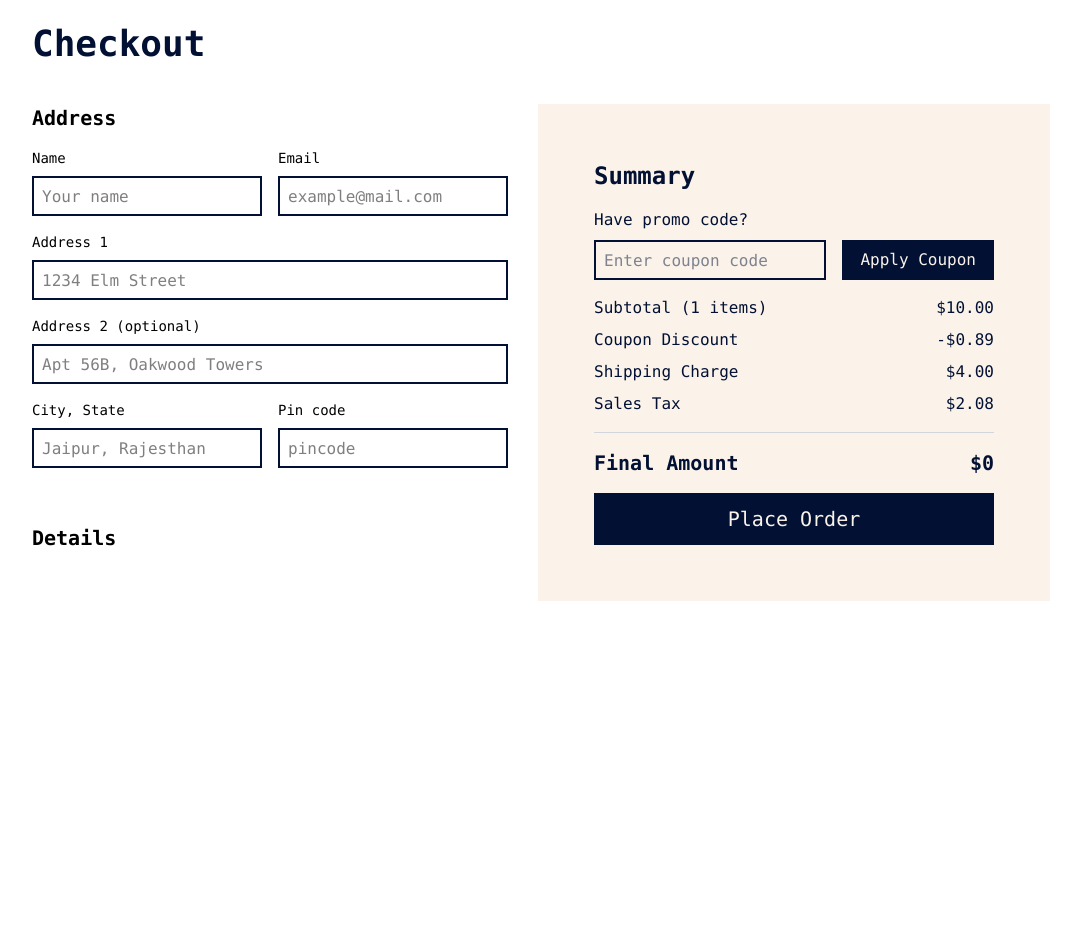
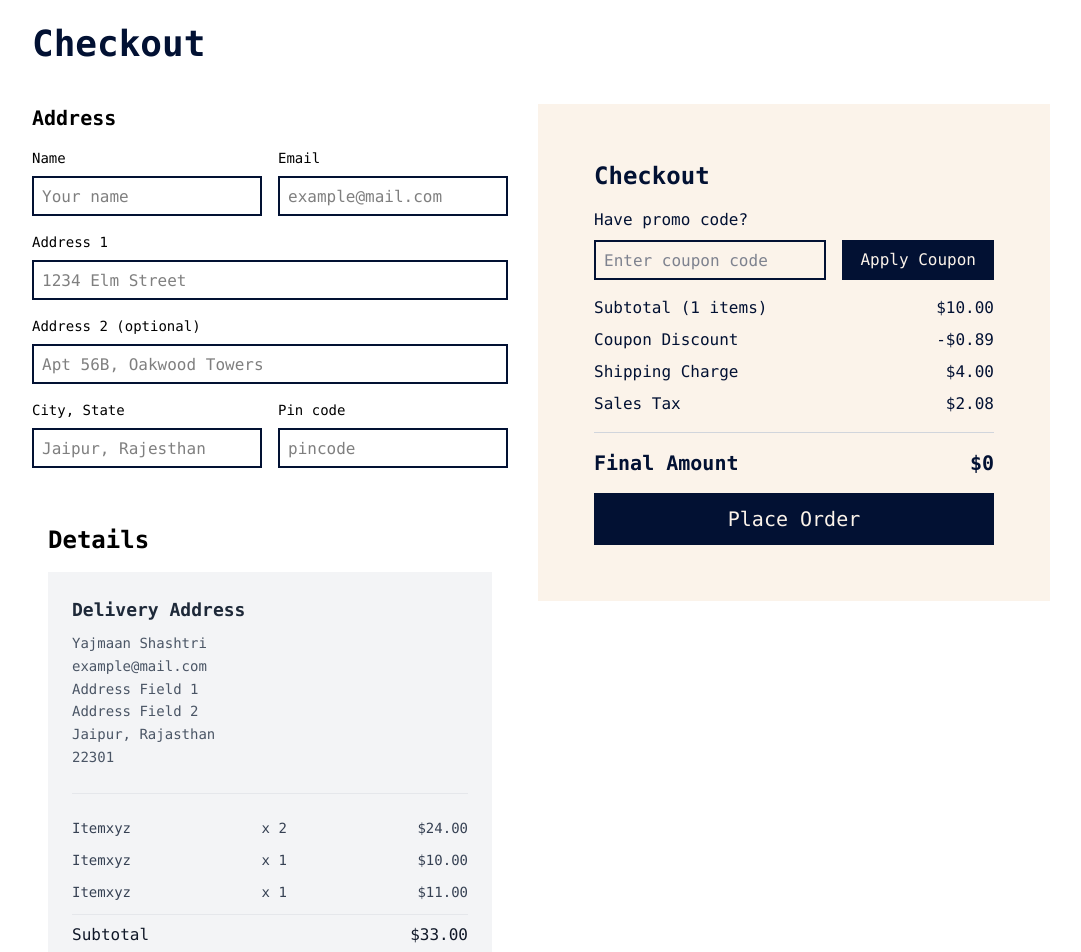
Before and after one commit to sanskar127/client-cart-checkout-flow-react, a React (Vite) app: page /checkout in a window 1280 px wide. Shown: the top 952 px of the page, without its empty margins (96-1177 px from the left). Before the commit the page ends 800 px from the top, so only its background shows below. Built offline with nearby package versions, Linux system fonts and the light colour scheme.

Commit message:
Details Page added

```diff
--- a/src/components/client/Checkout/DetailsCard.jsx
+++ b/src/components/client/Checkout/DetailsCard.jsx
@@ -1,11 +1,51 @@
-import React from 'react'
+import React from 'react';
 
 const DetailsCard = () => {
   return (
-    <section className='w-full'>
-      <h2 className="text-xl font-bold">Details</h2>
+    <section className="w-full max-w-3xl mx-auto px-4 mb-14">
+      <h2 className="text-2xl font-semibold mb-4">Details</h2>
+
+      <div className="bg-gray-100 p-6 space-y-6 w-full">
+        {/* Delivery Address */}
+        <section>
+          <h4 className="text-lg font-semibold mb-2 text-gray-800">Delivery Address</h4>
+          <p className="text-sm text-gray-600 leading-relaxed">
+            Yajmaan Shashtri <br />
+            example@mail.com <br />
+            Address Field 1 <br />
+            Address Field 2 <br />
+            Jaipur, Rajasthan <br />
+            22301 <br />
+          </p>
+        </section>
+
+        <div className="border-t border-gray-200" />
+
+        {/* Order Summary */}
+        <section className="space-y-3">
+          {[
+            { name: 'Itemxyz', qty: 2, price: 12.0 },
+            { name: 'Itemxyz', qty: 1, price: 10.0 },
+            { name: 'Itemxyz', qty: 1, price: 11.0 }
+          ].map((item, index) => (
+            <div
+              key={index}
+              className="flex justify-between text-sm text-gray-700"
+            >
+              <span>{item.name}</span>
+              <span>x {item.qty}</span>
+              <span>${(item.qty * item.price).toFixed(2)}</span>
+            </div>
+          ))}
+
+          <div className="flex justify-between text-base font-medium text-gray-900 pt-2 border-t border-gray-200">
+            <span>Subtotal</span>
+            <span>$33.00</span>
+          </div>
+        </section>
+      </div>
     </section>
-  )
-}
+  );
+};
 
-export default DetailsCard
+export default DetailsCard;
--- a/src/components/client/Checkout/SummaryCard.jsx
+++ b/src/components/client/Checkout/SummaryCard.jsx
@@ -4,7 +4,7 @@ import CouponForm from '../CouponForm';
 const SummaryCard = () => {
   return (
     <section className="bg-background text-primary w-full max-w-lg mx-auto p-6 sm:p-8 lg:p-14">
-      <h3 className="text-2xl mb-4 font-semibold">Summary</h3>
+      <h3 className="text-2xl mb-4 font-semibold">Checkout</h3>
 
       {/* Coupon Form */}
       <CouponForm />
@@ -31,7 +31,6 @@ const SummaryCard = () => {
         </div>
       </div>
 
-      {/* Divider */}
       <div className="h-px my-4 bg-gray-300" />
 
       <div className="font-semibold text-xl flex justify-between mb-4">
--- a/src/pages/CardPage.jsx
+++ b/src/pages/CardPage.jsx
@@ -28,10 +28,27 @@ const CardPage = () => {
       </header>
 
       {/* Main Section */}
-      <main className='flex flex-col lg:flex-row items-start gap-6'>
+      <main className='flex flex-col lg:flex-row-reverse items-start gap-6'>
+
+        {/* Summary Card */}
+        <section className='bg-background text-primary w-full lg:w-1/3 p-6 lg:p-14'>
+          <div className='font-semibold text-xl flex justify-between mb-4'>
+            <h3>Estimated Total</h3>
+            <h3 className='text-xl'>${0}</h3>
+          </div>
+
+          <p className='text-sm mb-4'>Sales Tax will be calculated during checkout</p>
+
+          <button
+            className='bg-primary text-foreground text-xl font-medium text-center w-full py-3 cursor-pointer'
+            onClick={() => navigate('/checkout')}
+          >
+            Proceed to Checkout
+          </button>
+        </section>
+
+        {/* Cart Items Table */}
         <section className='w-full lg:w-2/3'>
-          {/* Cart Items Table */}
-          <section>
           <div className="overflow-x-auto"> {/* Enables horizontal scrolling on small screens */}
             <table className="min-w-full text-primary border-separate border-spacing-0">
               <thead className="bg-background-alt text-left">
@@ -57,24 +74,6 @@ const CardPage = () => {
             </table>
           </div>
         </section>
-        </section>
-
-        {/* Summary Card */}
-        <section className='bg-background text-primary w-full lg:w-1/3 p-6 lg:p-14'>
-          <div className='font-semibold text-xl flex justify-between mb-4'>
-            <h3>Estimated Total</h3>
-            <h3 className='text-xl'>${0}</h3>
-          </div>
-
-          <p className='text-sm mb-4'>Sales Tax will be calculated during checkout</p>
-
-          <button
-            className='bg-primary text-foreground text-xl font-medium text-center w-full py-3 cursor-pointer'
-            onClick={() => navigate('/checkout')}
-          >
-            Proceed to Checkout
-          </button>
-        </section>
       </main>
     </div>
   )
```
Lines whose indentation alone changed are shown as unchanged.
